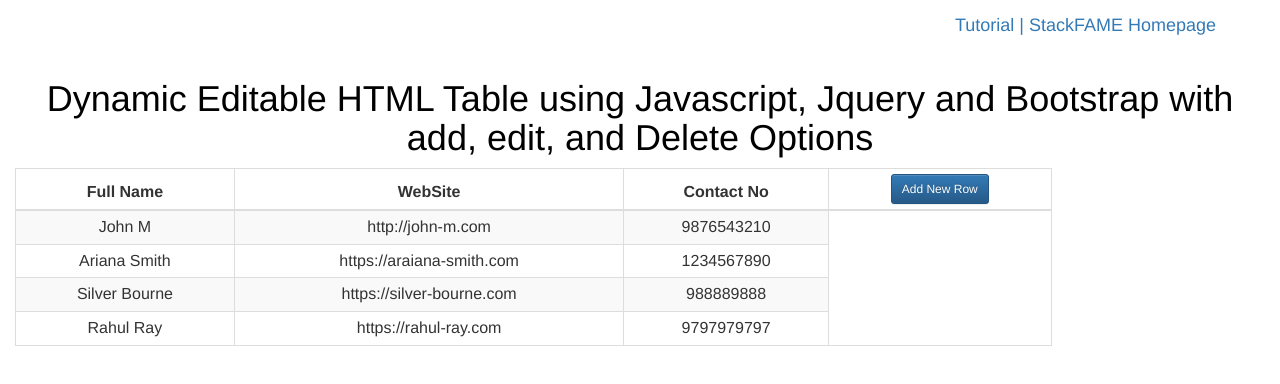
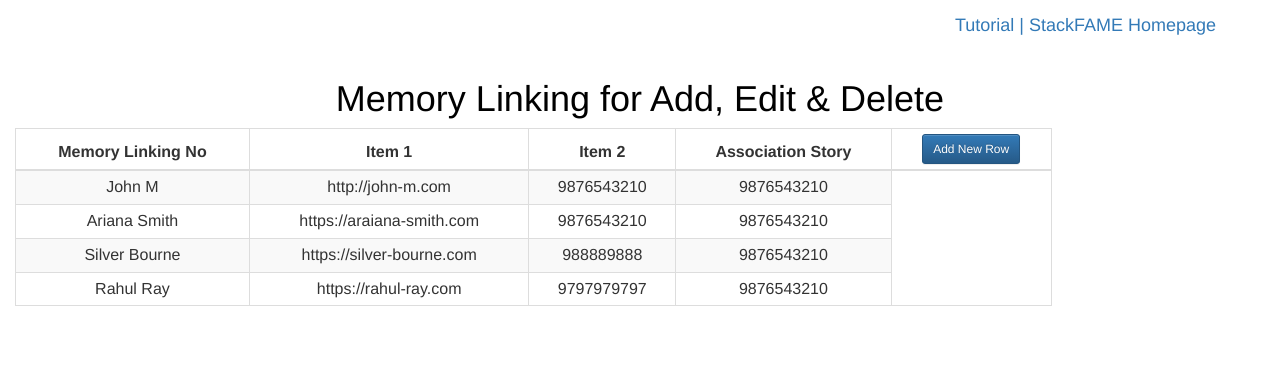
Before and after one commit to jemysolution/jemymemory, a plain HTML site: page linking.html in a window 1280 px wide. Drawn offline with nearby package versions, Linux system fonts and the light colour scheme; a script that the page names is missing.

Commit message:
Update linking.html
@nd Commit Changed

```diff
--- a/linking.html
+++ b/linking.html
@@ -5,7 +5,7 @@
     <!-- page content -->
     <div style="text-align:right; font-size:18px; width:95%; margin-top:1%"><a href="https://stackfame.com/editable-html-table-using-javascript-jquery/" >Tutorial  | <a href="https://stackfame.com/">StackFAME Homepage</a></div>
  <br>
-    <h1 class="col-md-12 text-center" style="color: black">Dynamic Editable HTML Table using Javascript, Jquery and Bootstrap with add, edit, and Delete Options</h1>
+    <h1 class="col-md-12 text-center" style="color: black">Memory Linking for Add, Edit & Delete</h1>
 
 
     <br>
@@ -15,13 +15,16 @@
 	<thead>
 		<tr>
 			<th class="text-center">
-				Full Name
+				Memory Linking No
 			</th>
 			<th class="text-center">
-				WebSite
+				Item 1
 			</th>
 			<th class="text-center">
-				Contact No
+				Item 2
+			</th>
+			<th class="text-center">
+				Association Story
 			</th>
 			<th class="text-center">
 				<button id="addNewRow" class="btn btn-primary btn-sm">Add New Row</button>
@@ -39,6 +42,9 @@
 			<td>
 				9876543210
 			</td>
+			<td>
+				9876543210
+			</td>
 		</tr>
 		<tr>
 			<td>
@@ -48,7 +54,10 @@
 				https://araiana-smith.com
 			</td>
 			<td>
-				1234567890
+				9876543210
+			</td>
+			<td>
+				9876543210
 			</td>
 		</tr>
 		<tr>
@@ -61,6 +70,9 @@
 			<td>
 				988889888
 			</td>
+			<td>
+				9876543210
+			</td>
 		</tr>
 		<tr>
 			<td>
@@ -72,6 +84,9 @@
 			<td>
 				9797979797
 			</td>
+			<td>
+				9876543210
+			</td>
 		</tr>
 	</tbody>
 </table>
```
